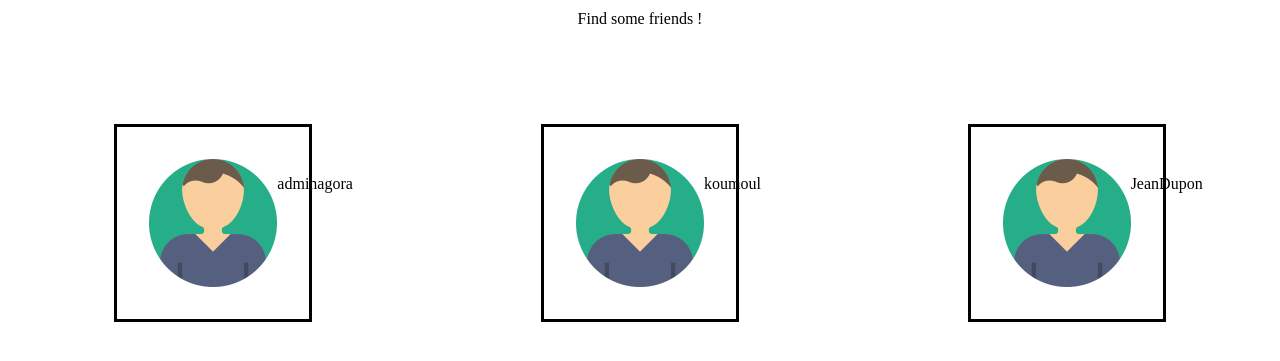
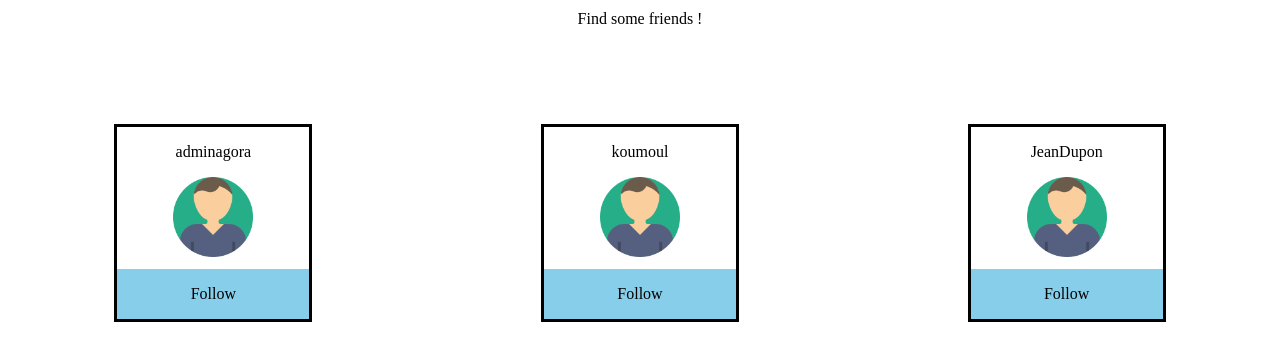
Before and after one commit to Koumoul/agora, a Django app: page /friends in a window 1280 px wide. Shown: the part 54-415 px from the top of the page. Run offline with Django 3.2, Linux system fonts and the light colour scheme; data comes from the database, SQL or seed files in the repository.

Commit message:
add non working follow button to finds page

```diff
--- a/friends/static/friends/css/style.css
+++ b/friends/static/friends/css/style.css
@@ -1,20 +1,47 @@
 .container {
-	margin-top:		4em;
-	display:		flex;
-	flex-wrap:		wrap;
+	margin-top:         4em;
+	display:            flex;
+	flex-wrap:          wrap;
 	justify-content:	space-around;
-	height:			max-height;
+	height:             max-height;
+}
 
+.follow {
+  background-color: skyblue;
+  margin:           0;
+  bottom:           0;
+  position:         absolute;
+  width:            12em;
+  text-align:       center;
+  padding-top:      1em;
+  padding-bottom:   1em;
+  text-decoration:  none;
+  color:            black;
+}
+
+.follow:hover {
+  background-color: darkblue;
+  color:            white;
+}
+
+.profile-pic {
+  width:    5em;
+  height:   5em;
+  margin:   0;
+  padding:  0;
 }
 
 .item {
-	display:	flex;
-	width:		8em;
-	height:		8em;
-	border:		black;
-	padding:	2em;
-	margin:		2em;
+	display:        flex;
+    flex-wrap:      wrap;
+	width:          12em;
+	height:         12em;
+	border:         black;
+	padding:        0;
+	margin:         2em;
 	border-width:	0.2em;
 	border-style:	solid;
-    flex-direction: raw;
+    flex-direction: column;
+    align-items:    center;
+    position:       relative;
 }
--- a/friends/templates/friends/friends.html
+++ b/friends/templates/friends/friends.html
@@ -8,7 +8,7 @@
   <head>
     {% block title %}Friends{% endblock %}
     {% block extra_head %}
-    <link rel="stylesheet" href="{% static "css/style.css" %}"/>
+    <link rel="stylesheet" href="{% static "friends/css/style.css" %}"/>
     {% endblock %}
   </head>
 
@@ -18,8 +18,10 @@
     <div class="container">
       {% for user in users %}
       <div class="item">
-        <img src="{% static "friends/image/user.png" %}">
         <p>{{ user.username }}</p>
+        <img class="profile-pic" src="{% static "friends/image/user.png" %}">
+        <a class="follow" href=#>Follow</a>
+
       </div>
       {% endfor %}
     </div>
```
